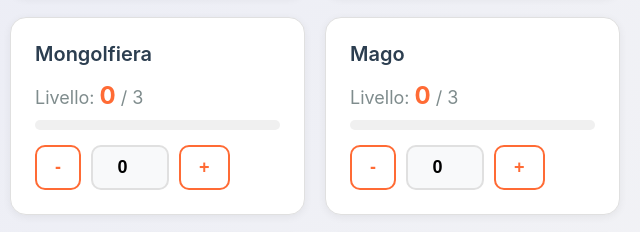
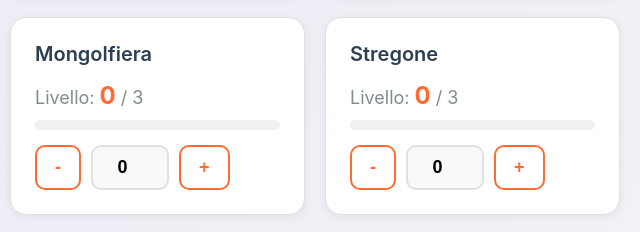
Before and after one commit to Pl4yj4ck/traker-clash-of-clans, a plain HTML site: page index.html in a window 1280 px wide. Shown: the part 2633-2865 px from the top of the page, 640-1280 px from the left. Drawn offline with Linux system fonts and the light colour scheme.

Commit message:
Update maxLevel for Torre dello Stregone and Mago

```diff
--- a/index.html
+++ b/index.html
@@ -283,8 +283,8 @@
             { id: 'difesa-aerea-1', category: 'difese', name: 'Difesa Aerea #1', currentLevel: 0, maxLevel: 4 },
             { id: 'difesa-aerea-2', category: 'difese', name: 'Difesa Aerea #2', currentLevel: 0, maxLevel: 4 },
 
-            { id: 'torre-stregone-1', category: 'difese', name: 'Torre dello Stregone #1', currentLevel: 0, maxLevel: 2 },
-            { id: 'torre-stregone-2', category: 'difese', name: 'Torre dello Stregone #2', currentLevel: 0, maxLevel: 2 },
+            { id: 'torre-stregone-1', category: 'difese', name: 'Torre dello Stregone #1', currentLevel: 0, maxLevel: 3 },
+            { id: 'torre-stregone-2', category: 'difese', name: 'Torre dello Stregone #2', currentLevel: 0, maxLevel: 3 },
 
             { id: 'mura', category: 'difese', name: 'Mura', currentLevel: 0, maxLevel: 6 },
 
@@ -325,7 +325,7 @@
             { id: 'gigante', category: 'truppe', name: 'Gigante', currentLevel: 0, maxLevel: 3 },
             { id: 'spaccamuro', category: 'truppe', name: 'Spaccamuro', currentLevel: 0, maxLevel: 3 },
             { id: 'mongolfiera', category: 'truppe', name: 'Mongolfiera', currentLevel: 0, maxLevel: 3 },
-            { id: 'mago', category: 'truppe', name: 'Mago', currentLevel: 0, maxLevel: 3 },
+            { id: 'mago', category: 'truppe', name: 'Stregone', currentLevel: 0, maxLevel: 3 },
 
             /* MAGIE */
             { id: 'fulmine', category: 'magie', name: 'Incantesimo Fulmine', currentLevel: 0, maxLevel: 4 },
```
